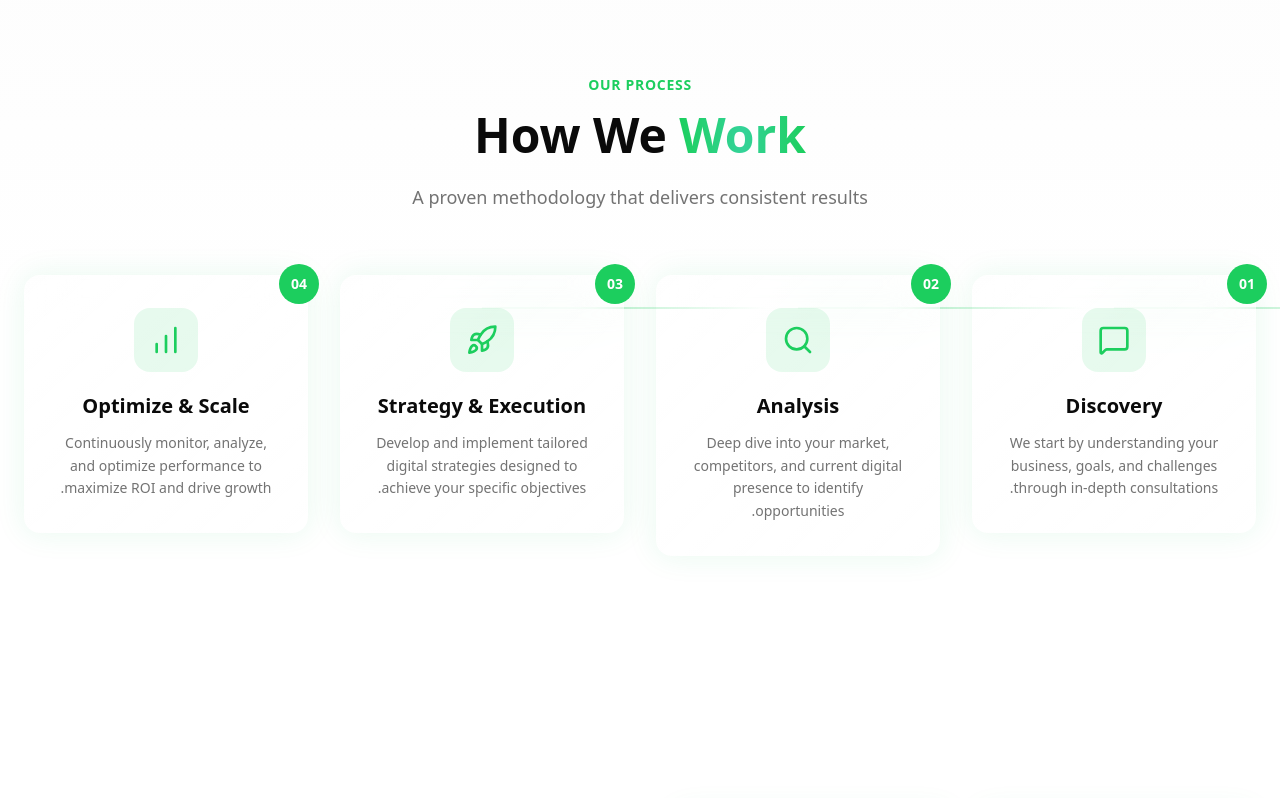
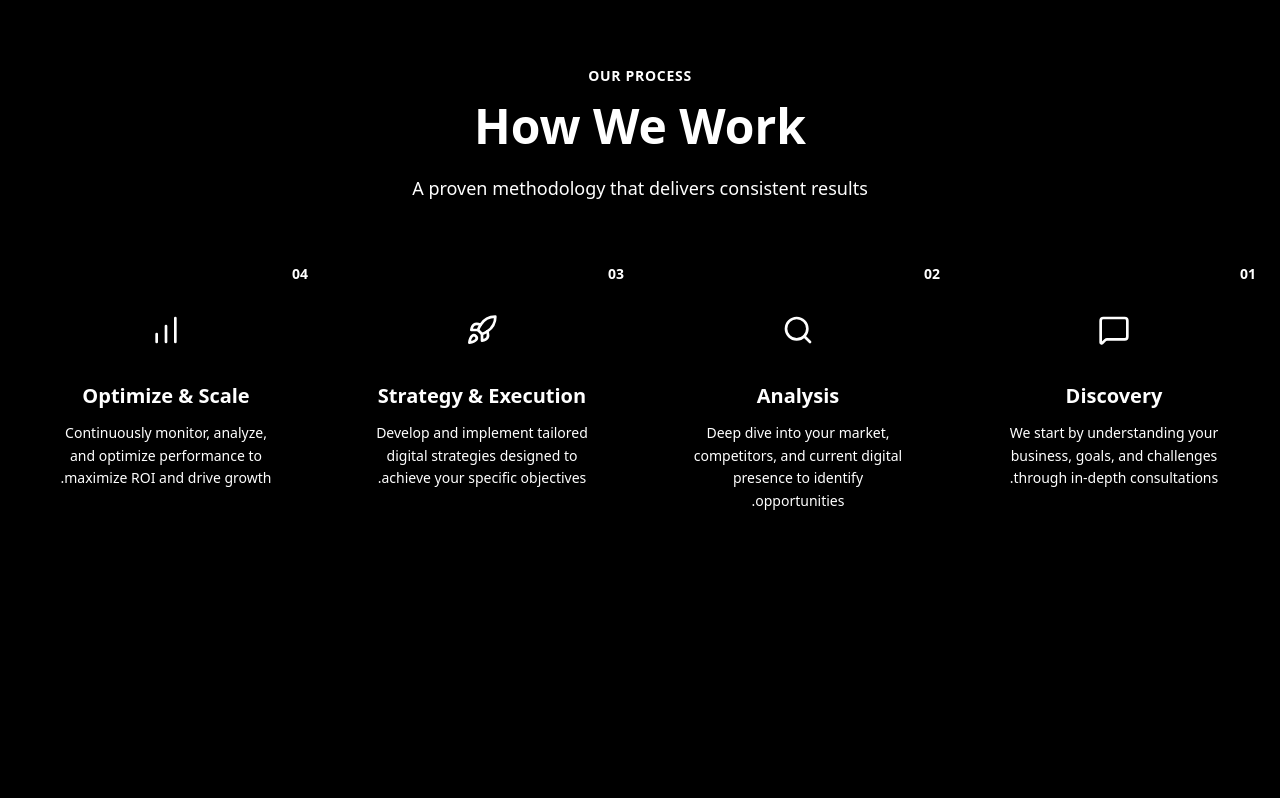
Before and after one commit to eg6994/superformance-site, a Next.js app: page / in a window 1280 px wide. Shown: the part 4628-5426 px from the top of the page. Built offline with nearby package versions, Linux system fonts and the light colour scheme.

Commit message:
Update globals.css

```diff
--- a/src/app/globals.css
+++ b/src/app/globals.css
@@ -2,141 +2,21 @@
 @tailwind components;
 @tailwind utilities;
 
-@layer base {
-  :root {
-    --background: 0 0% 100%;
-    --foreground: 0 0% 3.9%;
-    --card: 0 0% 100%;
-    --card-foreground: 0 0% 3.9%;
-    --popover: 0 0% 100%;
-    --popover-foreground: 0 0% 3.9%;
-    --primary: 142 76% 46%;
-    --primary-foreground: 0 0% 100%;
-    --secondary: 0 0% 96.1%;
-    --secondary-foreground: 0 0% 9%;
-    --muted: 0 0% 96.1%;
-    --muted-foreground: 0 0% 45.1%;
-    --accent: 0 0% 96.1%;
-    --accent-foreground: 0 0% 9%;
-    --destructive: 0 84.2% 60.2%;
-    --destructive-foreground: 0 0% 98%;
-    --border: 0 0% 89.8%;
-    --input: 0 0% 89.8%;
-    --ring: 142 76% 46%;
-    --radius: 0.75rem;
-  }
-
-  .dark {
-    --background: 220 20% 6%;
-    --foreground: 0 0% 95%;
-    --card: 220 20% 8%;
-    --card-foreground: 0 0% 95%;
-    --popover: 220 20% 8%;
-    --popover-foreground: 0 0% 95%;
-    --primary: 142 76% 46%;
-    --primary-foreground: 0 0% 100%;
-    --secondary: 220 20% 12%;
-    --secondary-foreground: 0 0% 95%;
-    --muted: 220 20% 15%;
-    --muted-foreground: 0 0% 64%;
-    --accent: 220 20% 12%;
-    --accent-foreground: 0 0% 95%;
-    --destructive: 0 62.8% 30.6%;
-    --destructive-foreground: 0 0% 98%;
-    --border: 220 20% 18%;
-    --input: 220 20% 18%;
-    --ring: 142 76% 46%;
-  }
+:root {
+  --background: #000000;
+  --foreground: #ffffff;
 }
 
-@layer base {
-  * {
-    @apply border-border;
-  }
-
-  html {
-    scroll-behavior: smooth;
-  }
-
-  body {
-    @apply bg-background text-foreground antialiased;
-    font-feature-settings: "rlig" 1, "calt" 1;
-  }
+body {
+  color: var(--foreground);
+  background: var(--background) !important;
+  background-color: #000000 !important;
+  margin: 0;
+  padding: 0;
 }
 
-@layer utilities {
-  .text-gradient {
-    @apply bg-clip-text text-transparent bg-gradient-to-r from-primary via-emerald-400 to-primary;
-  }
-
-  .text-gradient-white {
-    @apply bg-clip-text text-transparent bg-gradient-to-b from-white to-white/60;
-  }
-
-  .glass {
-    @apply bg-white/5 backdrop-blur-xl border border-white/10;
-  }
-
-  .glass-card {
-    @apply bg-gradient-to-br from-white/10 to-white/5 backdrop-blur-xl border border-white/10 rounded-2xl;
-  }
-
-  .glow {
-    box-shadow: 0 0 60px rgba(34, 197, 94, 0.15);
-  }
-
-  .glow-sm {
-    box-shadow: 0 0 30px rgba(34, 197, 94, 0.1);
-  }
-
-  .animate-float {
-    animation: float 6s ease-in-out infinite;
-  }
-
-  .animate-float-delayed {
-    animation: float 6s ease-in-out infinite;
-    animation-delay: 2s;
-  }
-
-  .animate-pulse-slow {
-    animation: pulse 4s cubic-bezier(0.4, 0, 0.6, 1) infinite;
-  }
-
-  @keyframes float {
-    0%, 100% {
-      transform: translateY(0);
-    }
-    50% {
-      transform: translateY(-20px);
-    }
-  }
-
-  .bg-grid {
-    background-image:
-      linear-gradient(rgba(255, 255, 255, 0.03) 1px, transparent 1px),
-      linear-gradient(90deg, rgba(255, 255, 255, 0.03) 1px, transparent 1px);
-    background-size: 60px 60px;
-  }
-
-  .bg-radial-gradient {
-    background: radial-gradient(ellipse 80% 50% at 50% -20%, rgba(34, 197, 94, 0.15), transparent);
-  }
+/* מבטיח שכל דף ב-Next.js יתפרס על כל הגובה בשחור */
+html, body, #__next {
+  background-color: #000000 !important;
+  min-height: 100vh;
 }
-
-/* Custom scrollbar */
-::-webkit-scrollbar {
-  width: 8px;
-}
-
-::-webkit-scrollbar-track {
-  background: hsl(var(--background));
-}
-
-::-webkit-scrollbar-thumb {
-  background: hsl(var(--primary) / 0.3);
-  border-radius: 4px;
-}
-
-::-webkit-scrollbar-thumb:hover {
-  background: hsl(var(--primary) / 0.5);
-}
```
